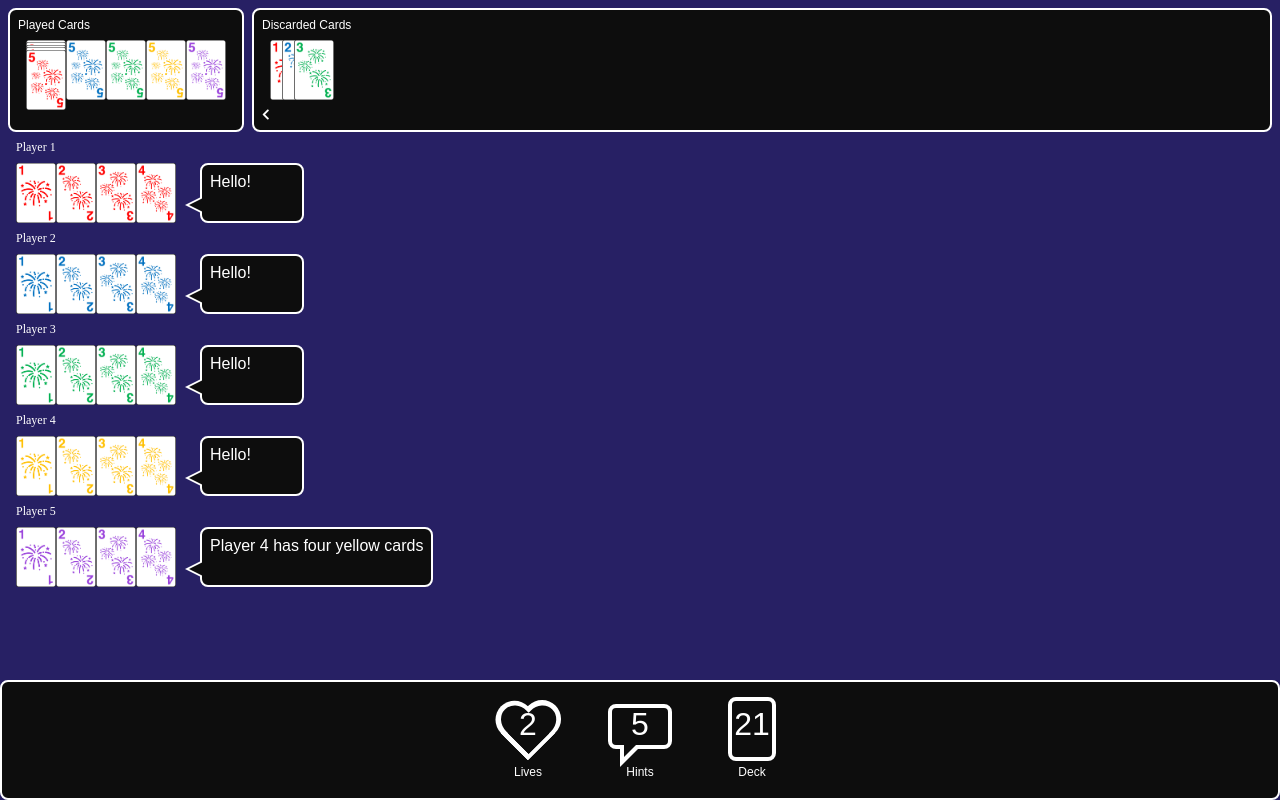
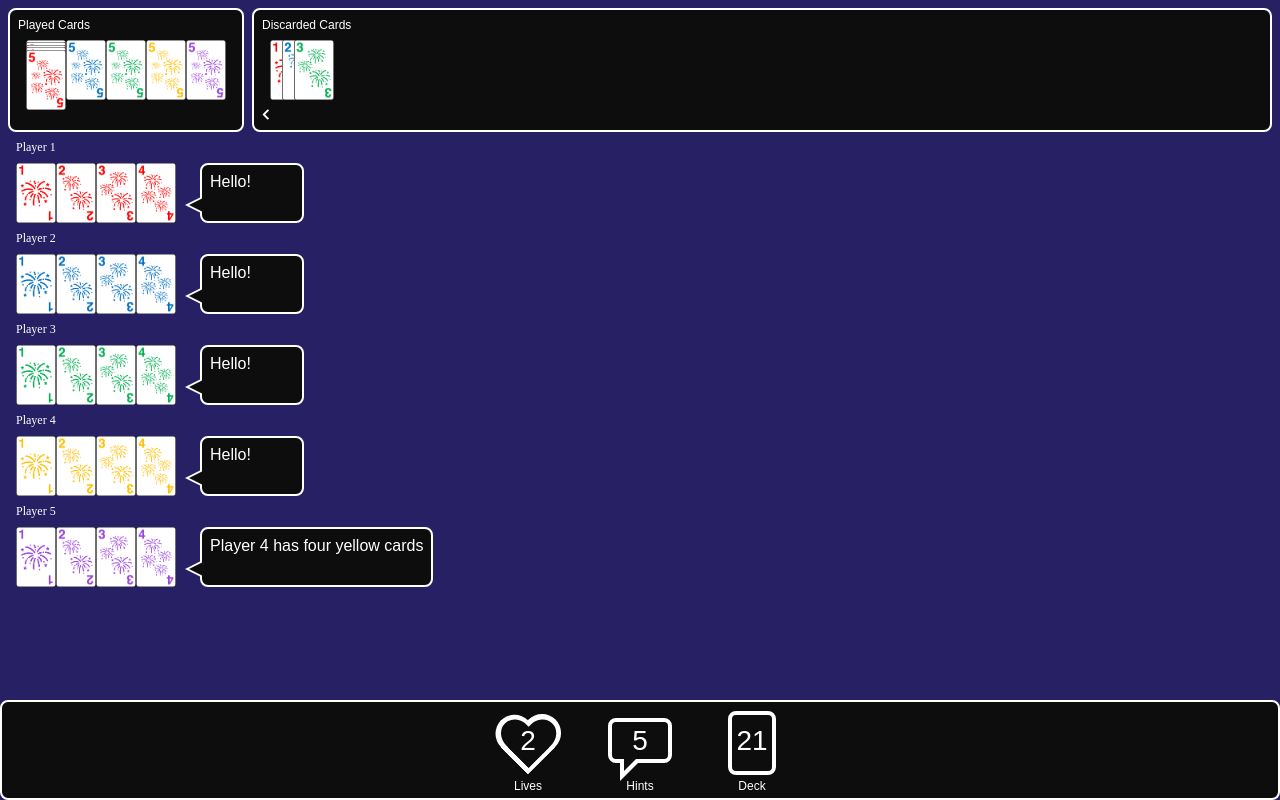
Before and after one commit to atyjeski/tyjeski, a Django app: page /hanabi/new in a window 1280 px wide. Run offline with Django 3.2, Linux system fonts and the light colour scheme; some libraries are stand-ins or nearby versions.

Commit message:
Shrink footer and icon counter font

```diff
--- a/backend/hanabi/static/hanabi/css/interface-overhaul.css
+++ b/backend/hanabi/static/hanabi/css/interface-overhaul.css
@@ -21,7 +21,7 @@
 
     --fs-small: 1.5vh;
     --fs-medium: 2vh;
-    --fs-large: 4vh;
+    --fs-large: 3.5vh;
 
     --margin: 1vh;
 
@@ -183,7 +183,8 @@ html {
     display: flex;
     justify-content: center;
     align-items: center;
-    height: 15vh;
+    height: 12.5vh;
+    padding-top: var(--margin);
 }
 
 .icon-wrapper {
@@ -208,9 +209,8 @@ html {
     position: absolute;
     width: 100%;
     text-align: center;
-    margin-top: var(--icon-bw);
+    margin-top: calc(var(--icon-bw) * 2);
 }
-
 
 /* Shapes for Icons */
 
```
